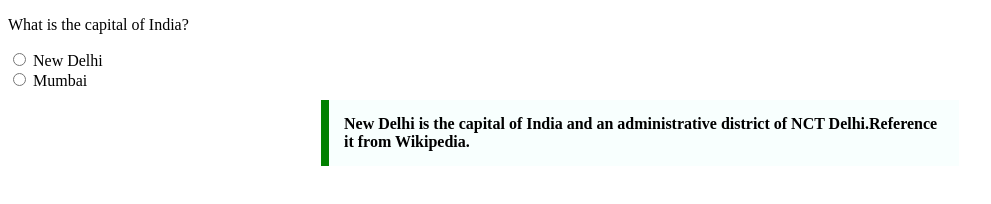
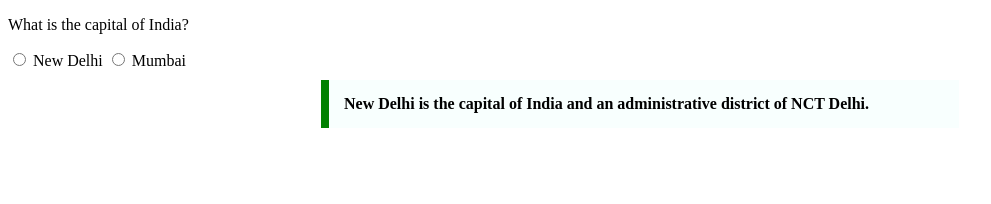
Before and after one commit to acciojob/trivia-Swathi0827, a website: page main.html in a window 1280 px wide. Shown: the whole page, without its empty margins (0-991 px from the left). Drawn offline with Linux system fonts and the light colour scheme.

Commit message:
created a submission

```diff
--- a/main.html
+++ b/main.html
@@ -21,9 +21,9 @@
 
         <p>What is the capital of India?</p>
             <input type="radio" name="capital" value="new-delhi"> New Delhi
-            <br>
+
             <input type="radio" name="capital" value="mumbai"> Mumbai
-        <blockquote>New Delhi is the capital of India and an administrative district of NCT Delhi.Reference it from Wikipedia.</blockquote>
+        <blockquote>New Delhi is the capital of India and an administrative district of NCT Delhi.</blockquote>
     <script type="text/javascript" src="./script.js">
 
 </script>
```
